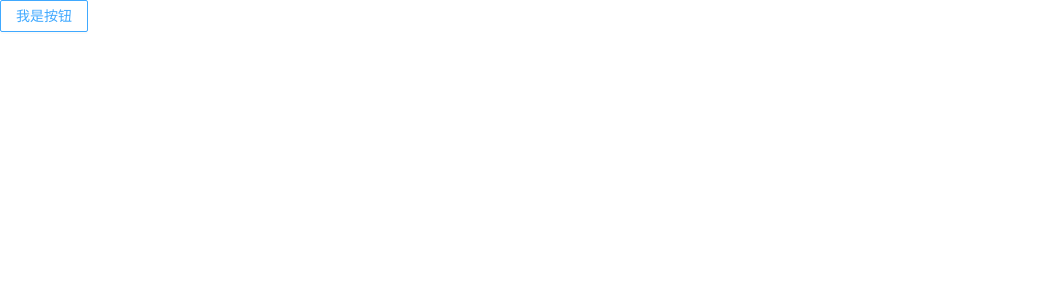
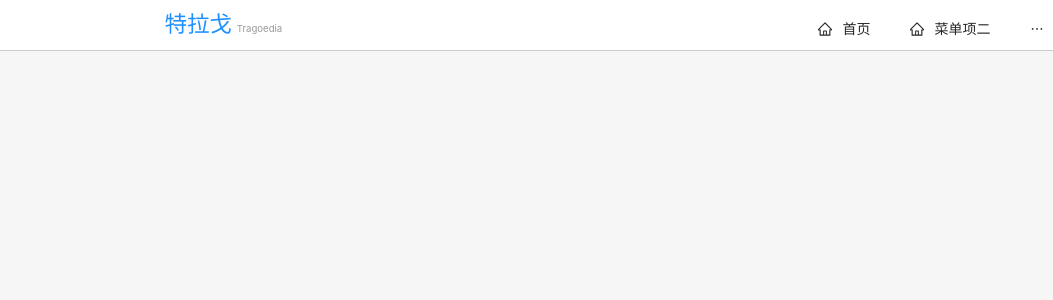
Before and after one commit to Tragoedia0722/blog-front, a Next.js app: page / in a window 1280 px wide. Shown: the top 300 px of the page, without its empty margins (0-1053 px from the left). Built offline with nearby package versions, Linux system fonts and the light colour scheme.

Commit message:
Header组件

```diff
--- /dev/null
+++ b/components/header/Header.js
@@ -0,0 +1,40 @@
+import React from 'react';
+import classes from "./Header.module.css";
+import {Col, Menu, Row} from "antd";
+import {HomeOutlined} from "@ant-design/icons"
+
+const Header = () => {
+    const items = [
+        {
+            key: 'home',
+            label: '首页',
+            icon: <HomeOutlined/>
+        },
+        {
+            label: '菜单项二',
+            key: 'item-2',
+            icon: <HomeOutlined/>
+        },
+        {
+            label: '菜单项三',
+            key: 'item-3',
+            icon: <HomeOutlined/>
+        }
+    ];
+
+    return (
+        <div className={classes.header}>
+            <Row type="flex" justify="center">
+                <Col xs={24} sm={24} md={10} lg={15} xl={12}>
+                    <span className={classes.logo}>特拉戈</span>
+                    <span className={classes.text}>Tragoedia</span>
+                </Col>
+                <Col xs={0} sm={0} md={14} lg={8} xl={6}>
+                        <Menu mode="horizontal" className={classes.menu} items={items}/>
+                </Col>
+            </Row>
+        </div>
+    );
+};
+
+export default Header;
--- /dev/null
+++ b/components/header/Header.module.css
@@ -0,0 +1,20 @@
+.header {
+    background-color: #ffffff;
+    padding: .4rem;
+    overflow: hidden;
+    height: 3.2rem;
+    border-bottom: 1px solid #cccccc;
+}
+
+.logo {
+    color: #1e90ff;
+    font-size: 1.4rem;
+    text-align: left;
+}
+
+.text {
+    font-size: .6rem;
+    color: #999999;
+    display: inline-block;
+    padding-left: .3rem;
+}
--- a/package.json
+++ b/package.json
@@ -9,6 +9,7 @@
     "lint": "next lint"
   },
   "dependencies": {
+    "@ant-design/icons": "^4.7.0",
     "antd": "^4.23.2",
     "next": "12.3.1",
     "react": "18.2.0",
--- /dev/null
+++ b/pages/_app.css
@@ -0,0 +1,3 @@
+body{
+    background-color: #f6f6f6;
+}
--- a/pages/_app.js
+++ b/pages/_app.js
@@ -1,5 +1,6 @@
 import App from 'next/app'
 
 import 'antd/dist/antd.css'
+import './_app.css'
 
 export default App
--- a/pages/index.js
+++ b/pages/index.js
@@ -1,13 +1,14 @@
 import React from 'react'
 import Head from 'next/head'
-import {Button} from 'antd'
+import Header from "../components/header/Header";
 
 const Home = () => (
     <>
         <Head>
             <title>Home</title>
         </Head>
-        <div><Button>我是按钮</Button></div>
+
+        <Header/>
     </>
 )
 
```
Also changed, not shown: 2 other files (tests, documents, lock files or other folders).
